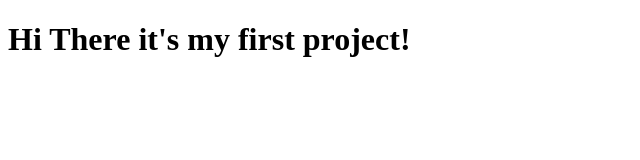
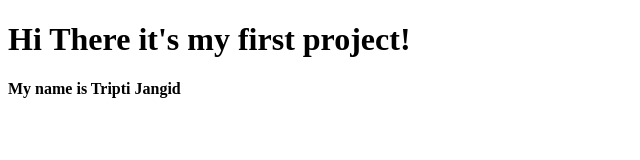
Before and after one commit to triptijangid/first_project, a plain HTML site: page index.html in a window 1280 px wide. Shown: the whole page, without its empty margins (0-640 px from the left). Drawn offline with Linux system fonts and the light colour scheme.

Commit message:
one new line with my intro is added

```diff
--- a/index.html
+++ b/index.html
@@ -8,5 +8,6 @@
   </head>
   <body>
     <h1>Hi There it's my first project!</h1>
+    <h4>My name is Tripti Jangid</h4>
   </body>
 </html>
```
